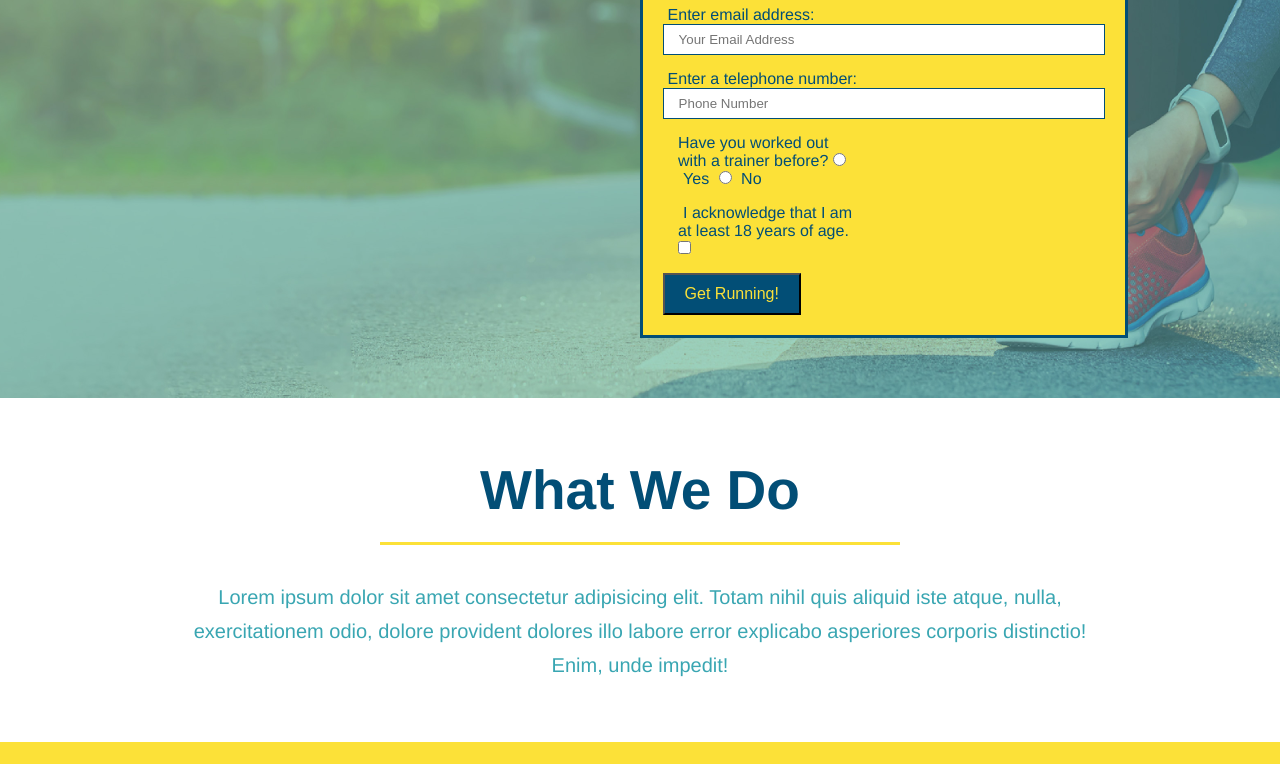
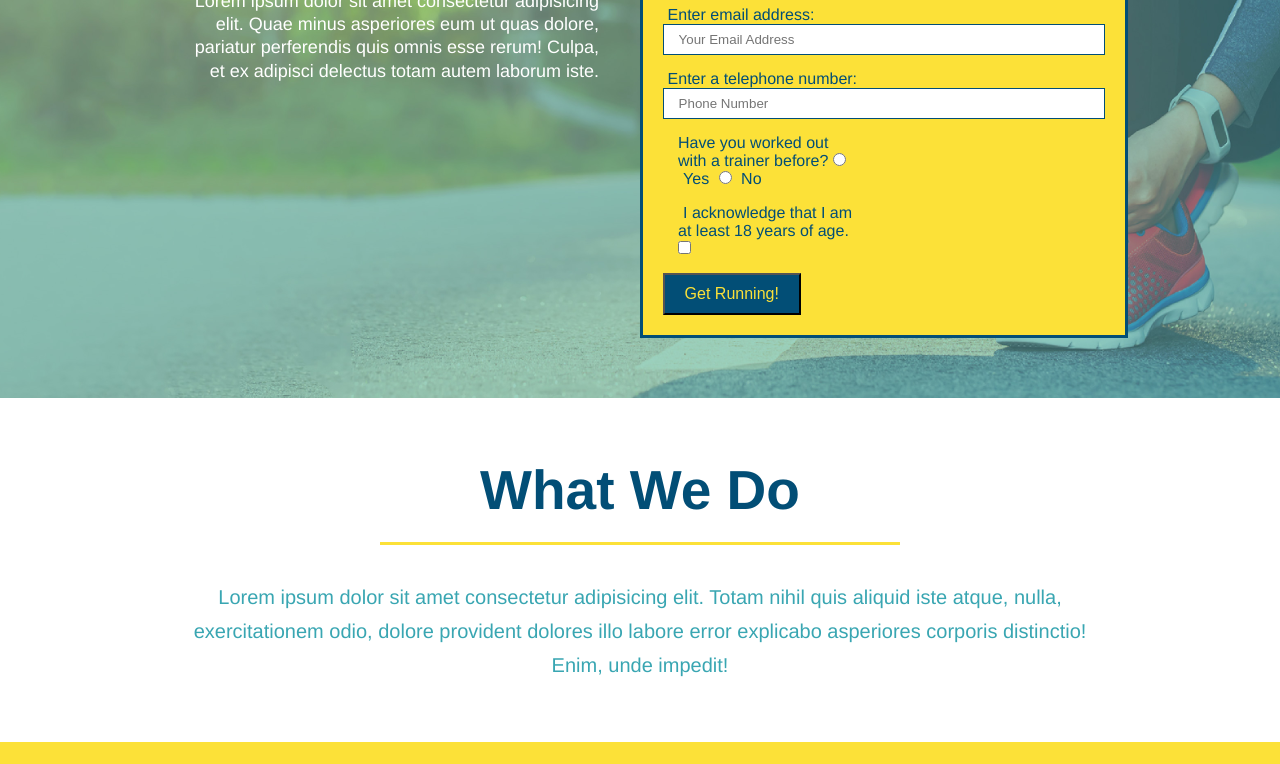
Before and after one commit to KLong75/run-buddy, a plain HTML site: page index.html in a window 1280 px wide. Shown: the part 336-1100 px from the top of the page. Drawn offline with Linux system fonts and the light colour scheme.

```diff
--- a/index.html
+++ b/index.html
@@ -38,8 +38,8 @@
 
 <!--hero/jumbotron-->
 <section class="hero">
-  <div class="hero-cta"
-    <h2>Start Building Habits.</h2>
+  <div class="hero-cta">
+    <h2> Start Building Habits.</h2>
     <p>
       Lorem ipsum dolor sit amet consectetur adipisicing elit. Quae minus asperiores
       eum ut quas dolore, pariatur perferendis quis omnis esse rerum! Culpa, et ex
```
